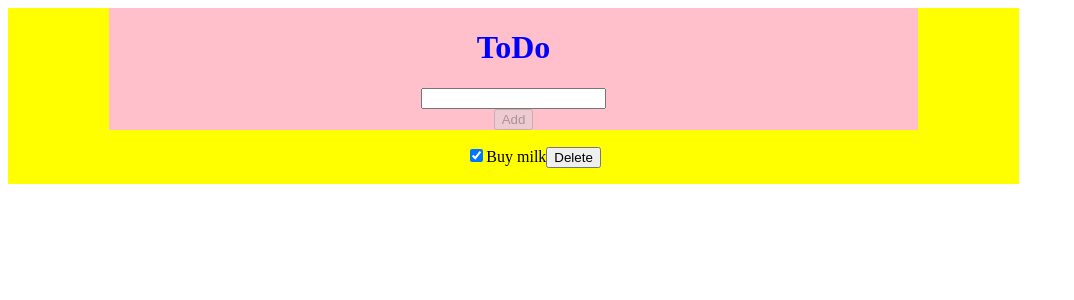
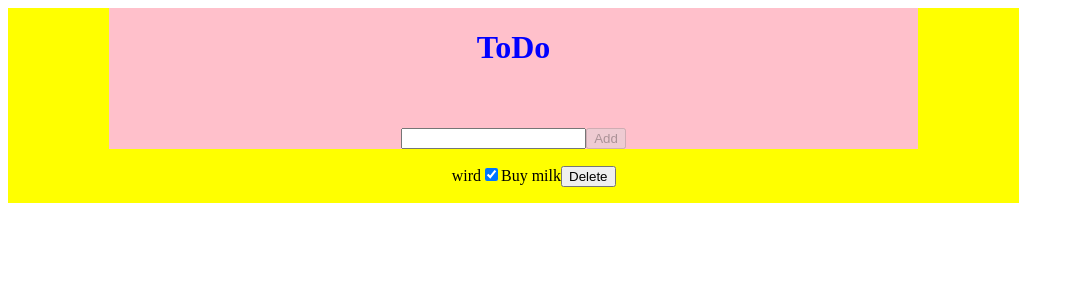
Before and after one commit to Git-Hannah/react-todo, a React (Create React App) app: page / in a window 1280 px wide. Shown: the top 300 px of the page, without its empty margins (0-1074 px from the left). Built offline with nearby package versions, Linux system fonts and the light colour scheme; the HTML template or start-up script is replaced by a standard one.

Commit message:
add dependencies

```diff
--- a/package.json
+++ b/package.json
@@ -14,6 +14,10 @@
   "dependencies": {
     "@emotion/react": "^11.7.1",
     "@emotion/styled": "^11.6.0",
+    "cors": "^2.8.5",
+    "dotenv": "^10.0.0",
+    "mongodb": "^4.3.1",
+    "mongoose": "^6.2.1",
     "react": "^17.0.2",
     "react-dom": "^17.0.2",
     "uuid": "^8.3.2"
--- a/src/App.jsx
+++ b/src/App.jsx
@@ -1,24 +1,8 @@
 import React, { useState } from "react";
 import Button from "../src/components/Button";
 import styled from "@emotion/styled";
-import {Title} from "./components/Typography";
-import {v4 as uuid} from "uuid";
-
-
-/* const todos = [
-	{
-		name: "Buy milk",
-		isChecked: true,
-	},
-	{
-		name: "clean kitchen",
-		isChecked: false,
-	},
-	{
-		name: "water plants",
-		isChecked: false,
-	},
-]; */
+import { Title } from "./components/Typography";
+import { v4 as uuid } from "uuid"; // Library für id, einfach die aktuelle Version ins package.json eintragen, und hier die version 4 eingeben
 
 const Body = styled.div`
 	background: yellow;
@@ -29,7 +13,6 @@ const Body = styled.div`
 	justify-content: center;
 	max-width: 80%;
 `;
-
 
 const Header = styled.div`
 	background: pink;
@@ -48,34 +31,40 @@ const App = () => {
 		{
 			name: "Buy milk",
 			isChecked: true,
+			id: uuid(),
 		},
 	]);
 	return (
 		<Body>
 			<Header>
 				<Title>ToDo</Title>
-				<input
-					type="text"
-					value={value}
-					onChange={event_ => {
-						setValue(event_.target.value);
-					}} //here the video is blech!
-				/>
-				<button
-					disabled={!value}
-					onClick={() => {
-						setTodos([...todos, { name: value, isChecked: false }]);
+				<h2>{value}</h2>
+				<form // onClick wird zu onSubmit und so kann auch Enter zum adden gedrückt werden
+					onSubmit={event_ => {
+						event_.preventDefault();
+						setTodos([...todos, { name: value, isChecked: false, id: uuid() }]);
 						setValue("");
 					}}
 				>
-					Add
-				</button>
+					<input
+						type="text"
+						value={value}
+						onChange={event_ => {
+							setValue(event_.target.value);
+						}}
+					/>
+					<button disabled={!value} type="submit">
+						Add
+					</button>
+				</form>
 			</Header>
 
 			<ul>
 				{todos.map((todo, index) => {
 					return (
 						<ListItem key={todo.id}>
+							{/* performanter als {index}, da nur ein konkretes Element neu gerendert */}
+							wird
 							<label>
 								<input
 									type="checkbox"
@@ -107,3 +96,39 @@ const App = () => {
 };
 
 export default App;
+
+// This was the hard coded list from the setup in the beginning:
+/* const todos = [
+	{
+		name: "Buy milk",
+		isChecked: true,
+	},
+	{
+		name: "clean kitchen",
+		isChecked: false,
+	},
+	{
+		name: "water plants",
+		isChecked: false,
+	},
+];
+// Das <div> bevor es ein <form> wurde:
+<div>
+					<input
+						type="text"
+						value={value}
+						onChange={event_ => {
+							setValue(event_.target.value);
+						}}
+					/>
+					<button
+						disabled={!value}
+						onClick={() => {
+							setTodos([...todos, { name: value, isChecked: false }]);
+							setValue("");
+						}}
+					>
+						Add
+					</button>
+				</div>
+*/
```
Also changed, not shown: 1 other file (tests, documents, lock files or other folders).
